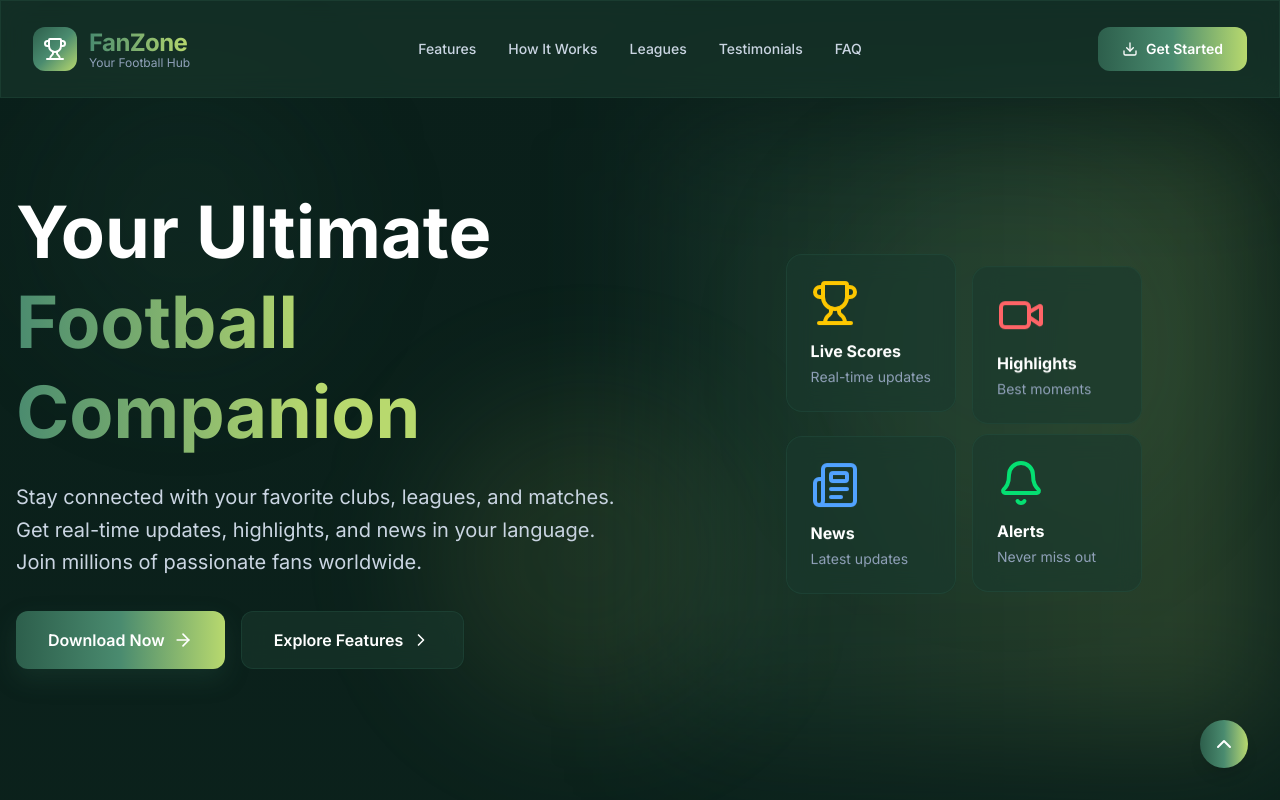
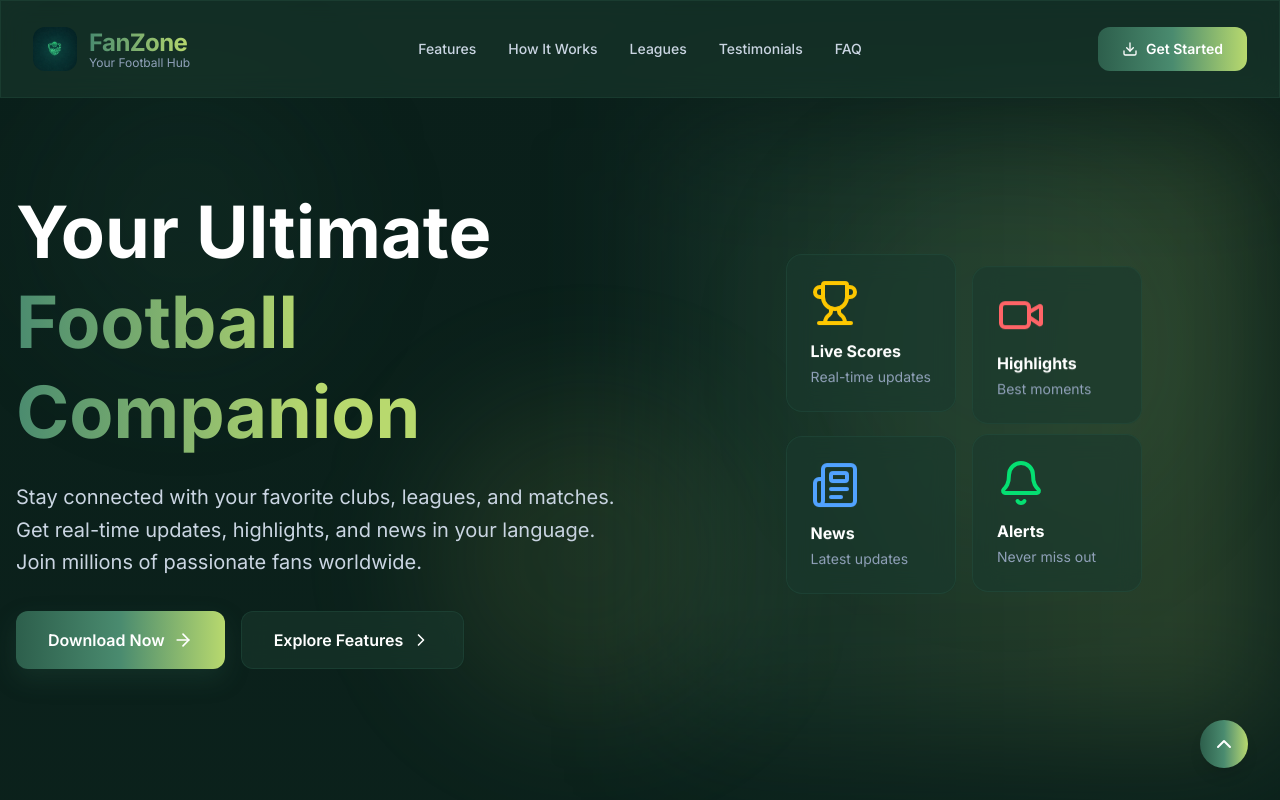
Before and after one commit to ayanafilee/fanzone, a Next.js app in the folder landing/: page / in a window 1280 px wide. Shown: the top 800 px of the page. Built offline with nearby package versions, Linux system fonts and the light colour scheme.

Commit message:
add logo of fanzone

```diff
--- a/landing/app/page.tsx
+++ b/landing/app/page.tsx
@@ -35,9 +35,11 @@ export default function Home() {
               animate={{ opacity: 1, x: 0 }}
               className="flex items-center gap-3 mr-auto"
             >
-              <div className="w-11 h-11 rounded-xl flex items-center justify-center animate-gradient" style={{ background: gradients.card }}>
-                <Trophy className="w-6 h-6 text-white" />
-              </div>
+              <img
+                src="/fanzonelogo.jpg"
+                alt="FanZone Logo"
+                className="w-11 h-11 rounded-xl object-cover"
+              />
               <div className="flex flex-col">
                 <span className="text-2xl font-bold tracking-tight" style={getGradientTextStyle()}>FanZone</span>
                 <span className="text-xs text-slate-400 -mt-1">Your Football Hub</span>
```
Also changed, not shown: landing/public/fanzonelogo.jpg (added).
